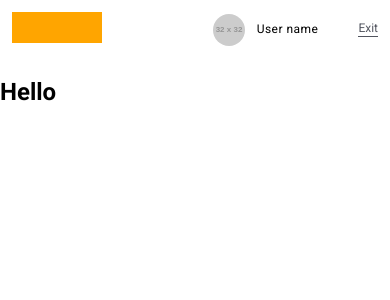
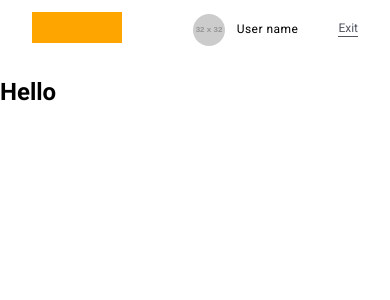
Before and after one commit to 831230/kapusta-01, a React (Create React App) app: page / in a window 390 px wide. Shown: the top 300 px of the page. Built offline with nearby package versions, Linux system fonts and the light colour scheme.

Commit message:
tablet media queries

```diff
--- a/src/components/Header/HeaderStyles.js
+++ b/src/components/Header/HeaderStyles.js
@@ -1,4 +1,5 @@
 import styled from "styled-components";
+import { Link } from "react-router-dom";
 
 export const HeaderContainer = styled.header`
   display: flex;
@@ -12,9 +13,15 @@ export const HeaderWrapper = styled.div`
   width: 1280px;
 
   padding: 12px;
+
+  @media screen and (max-width: 768px) {
+    width: 768px;
+    padding-left: 32px;
+    padding-right: 32px;
+  }
 `;
 
-export const HeaderLogoLink = styled.a``;
+export const HeaderLogoLink = styled(Link)``;
 
 export const HeaderUserContainer = styled.div`
   display: flex;
```
